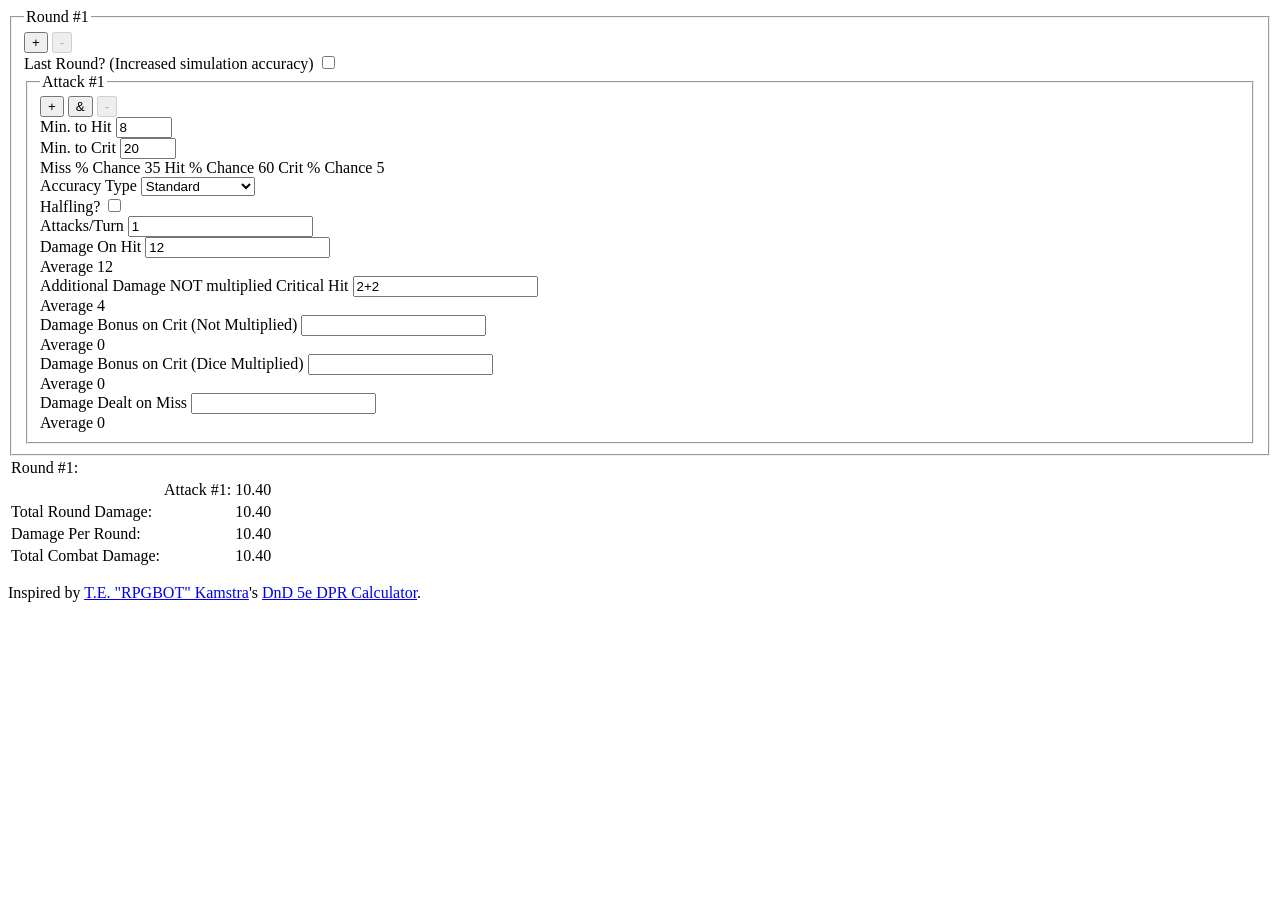
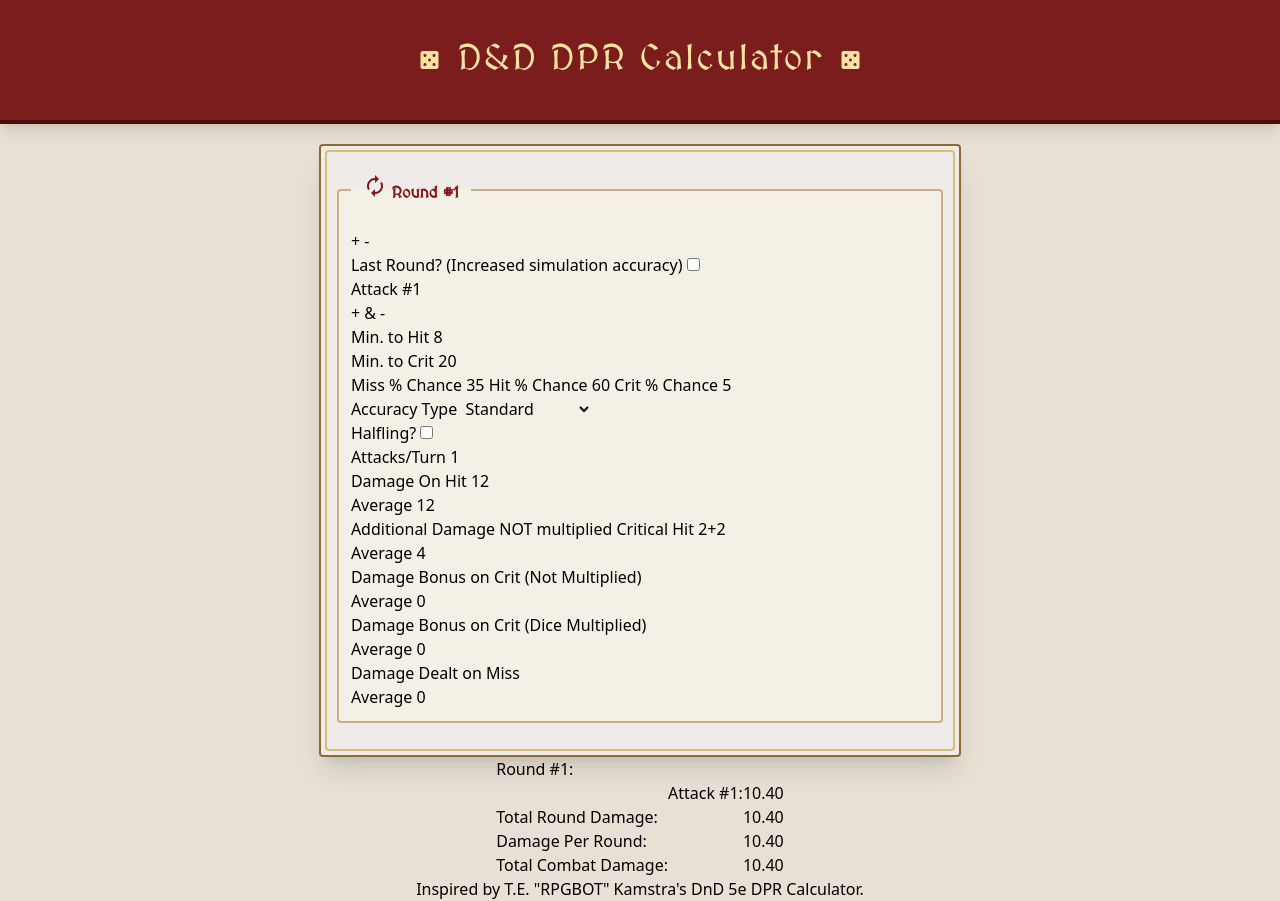
Before and after one commit to Jaronline/DPRCalculator, a website with bundled scripts: page index.html in a window 1280 px wide. Before the commit the page ends 800 px from the top, so only its background shows below. Built offline with nearby package versions, Linux system fonts and the light colour scheme.

Commit message:
added tailwind styling to index.html

```diff
--- a/index.html
+++ b/index.html
@@ -3,13 +3,28 @@
 <head>
     <meta charset="UTF-8">
     <title>DPR Calculator</title>
+    <script src="https://cdn.jsdelivr.net/npm/@tailwindcss/browser@4"></script>
+    <link href="https://fonts.googleapis.com/icon?family=Material+Icons" rel="stylesheet">
+    <link href="https://fonts.googleapis.com/css2?family=MedievalSharp&display=swap" rel="stylesheet">
+
 
 </head>
-<body>
+<body class="bg-[#e8e0d5] bg-size-cover font-family-calibri, sans-serif">
 
+<div class="flex flex-col  items-center justify-center bg-[#7b1d1d] text-[#f9e3a3] border-b-4 border-[#4a0c0c] shadow-lg p-4 mb-5" style="font-family: 'MedievalSharp', cursive;">
+    <h4 class="text-4xl tracking-wider flex items-center  box-shadow-lg gap-4 p-6">
+        <i class="material-icons dice-icon">casino</i>
+        D&D DPR Calculator
+        <i class="material-icons dice-icon">casino</i>
+    </h4>
+</div>
+
+ <div class="flex flex-col items-center justify-center">
+     <div class="relative border-2 border-[#8b6b36] bg-[#efebe9] rounded-sm shadow-xl p-4 before:content-[''] before:absolute before:inset-1 before:border-2 before:border-[#d5bc79] before:rounded-sm">
     <form action="#" class="p-fluid" id="dprForm">
-    <fieldset id="round.0">
-        <legend>
+        <fieldset id="round.0" class="border-[#c9b088] bg-[#f5f0e6] border-2 rounded-sm p-3 mb-4">
+            <legend class="text-red-900 font-bold text-base p-3" style="font-family: 'MedievalSharp', sans-serif;">
+                <i class="material-icons">autorenew</i>
                 <span>Round #1</span>
             </legend>
             <button type="button" id="round.0.newRoundButton">+</button>
@@ -189,7 +204,7 @@
             </fieldset>
         </fieldset>
     </form>
-
+ </div>
 <div>
     <table id="outputDPR">
     </table>
```
Lines whose indentation alone changed are shown as unchanged.
